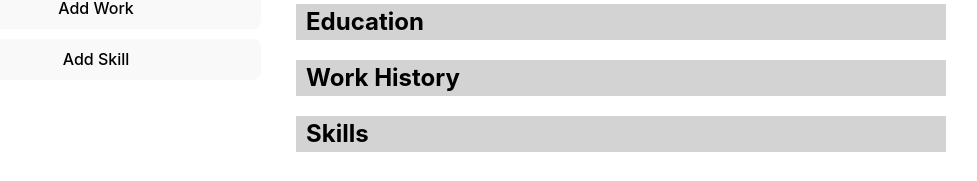
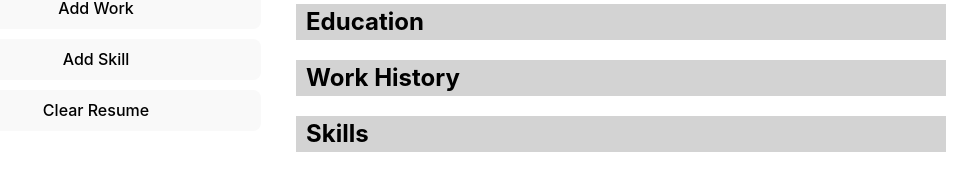
Before and after one commit to brispone/odin-react-cv, a React (Vite) app: page / in a window 1280 px wide. Shown: the part 359-540 px from the top of the page, without its empty margins (189-1166 px from the left). Built offline with nearby package versions, Linux system fonts and the light colour scheme.

Commit message:
Add clear resume button

```diff
--- /dev/null
+++ b/src/components/Clear.jsx
@@ -0,0 +1,16 @@
+import { useState } from "react"
+import '../styles/General.css'
+
+function Clear({ clearResume }) {
+    const [showForm, setShowForm] = useState(false);
+
+    function toggleForm() {
+        setShowForm(!showForm);
+    }
+
+    return (
+        <button className="danger" onClick={clearResume}>Clear Resume</button>
+    );
+}
+
+export default Clear
--- a/src/components/Container.jsx
+++ b/src/components/Container.jsx
@@ -3,6 +3,7 @@ import General from './General';
 import Education from './Education';
 import Work from './Work';
 import Skills from './Skills';
+import Clear from "./Clear";
 import Resume from './Resume';
 
 function Container() {
@@ -30,6 +31,12 @@ function Container() {
         });
     }
 
+    function clearResumeData() {
+        setResumeData(prevData => {
+            return { ...prevData, education: [], work: [], skills: [] };
+        });
+    }
+
     return (
         <div className="container">
             <div className="formsDiv">
@@ -37,6 +44,7 @@ function Container() {
                 <Education onUpdate={handleUpdateResumeData} />
                 <Work onUpdate={handleUpdateResumeData} />
                 <Skills onUpdate={handleUpdateResumeData} />
+                <Clear clearResume={clearResumeData} />
             </div>
             <div className="resumeDiv">
                 <Resume data={resumeData} />
```
